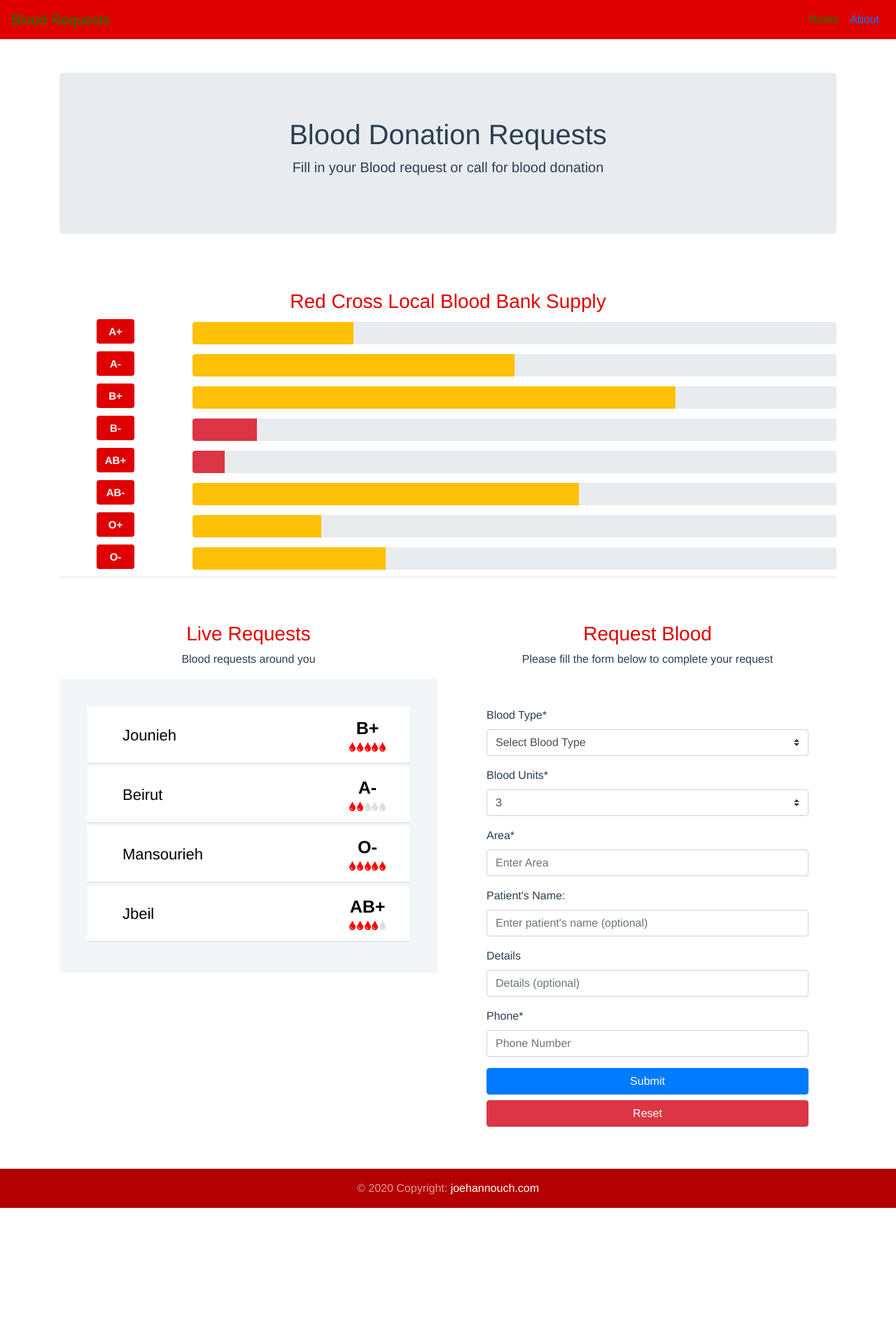
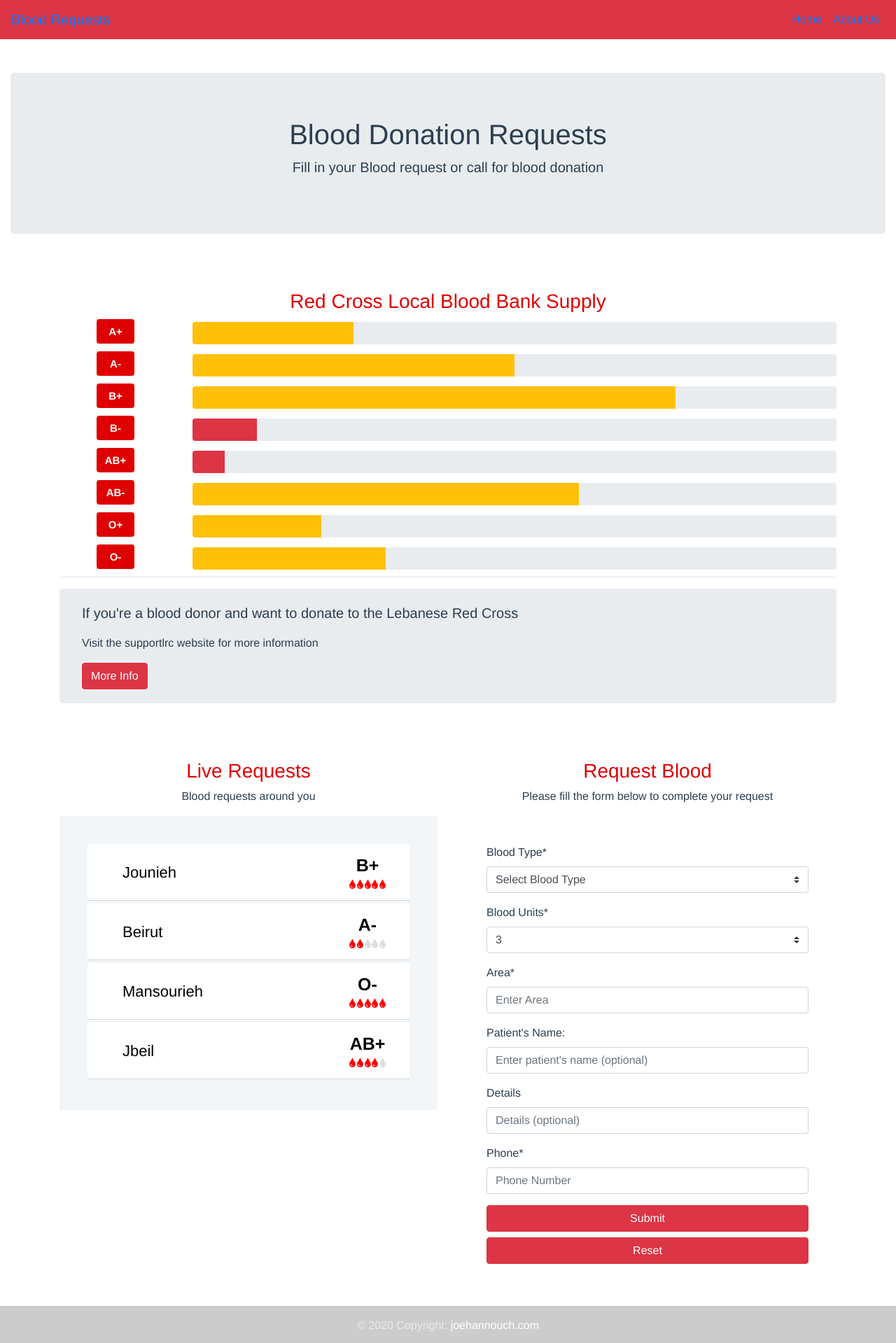
Before and after one commit to joehannouch/nabad, a Vue app: page /#/ in a window 1280 px wide. Shown: the top 1919 px of the page at 70% size. Before the commit the page ends 1726 px from the top, so only its background shows below. Built offline with nearby package versions, Linux system fonts and the light colour scheme; what vue-toast-notification would draw is missing.

Commit message:
Color scheme and modals

```diff
--- a/src/components/AddRequest.vue
+++ b/src/components/AddRequest.vue
@@ -64,7 +64,7 @@
         ></b-form-input>
         </b-form-group>
 
-      <b-button type="submit" variant="primary" class="btn-block">Submit</b-button>
+      <b-button type="submit" variant="danger" class="btn-block">Submit</b-button>
       <b-button type="reset" variant="danger" class="btn-block">Reset</b-button>
     </b-form>
 
--- a/src/components/BloodSupply.vue
+++ b/src/components/BloodSupply.vue
@@ -3,7 +3,7 @@
     <h3>Red Cross Local Blood Bank Supply</h3>
     <div v-for="bar in bars" class="row mb-3 bloodsupplyrow" v-bind:key="bar.varient">
       <div class="col-sm-2">
-        <b-badge class="bloodtypebadge">{{ bar.type }} </b-badge>
+        <b-badge class="bloodtypebadge">{{ bar.type }}</b-badge>
       </div>
       <div class="col-sm-10 pt-1">
         <b-progress>
@@ -19,6 +19,13 @@
       </div>
     </div>
     <hr />
+
+    <div>
+      <b-jumbotron id="supplyhero" lead="If you're a blood donor and want to donate to the Lebanese Red Cross">
+        <p>Visit the supportlrc website for more information</p>
+        <b-button variant="danger" target="_blank" href="https://www.supportlrc.app/">More Info</b-button>
+      </b-jumbotron>
+    </div>
   </div>
 </template>
 
@@ -80,4 +87,9 @@ export default {
   -o-transition: height 0.6s ease;
   transition: height 0.6s ease;
 }
+#supplyhero{
+  text-align: left;
+  padding-top: 20px;
+  padding-bottom: 20px;
+}
 </style>
--- a/src/components/RequestItem.vue
+++ b/src/components/RequestItem.vue
@@ -16,11 +16,31 @@
           <div class="requestType">
             {{request.bloodtype}}
             <span class="bloodunits">
-              <font-awesome-icon class="dropicon" :class="{'dropiconred' : request.bloodunits >= 1}" icon="tint" />
-              <font-awesome-icon class="dropicon" :class="{'dropiconred' : request.bloodunits >= 2}" icon="tint" />
-              <font-awesome-icon class="dropicon" :class="{'dropiconred' : request.bloodunits >= 3}" icon="tint" />
-              <font-awesome-icon class="dropicon" :class="{'dropiconred' : request.bloodunits >= 4}" icon="tint" />
-              <font-awesome-icon class="dropicon" :class="{'dropiconred' : request.bloodunits >= 5}" icon="tint" />
+              <font-awesome-icon
+                class="dropicon"
+                :class="{'dropiconred' : request.bloodunits >= 1}"
+                icon="tint"
+              />
+              <font-awesome-icon
+                class="dropicon"
+                :class="{'dropiconred' : request.bloodunits >= 2}"
+                icon="tint"
+              />
+              <font-awesome-icon
+                class="dropicon"
+                :class="{'dropiconred' : request.bloodunits >= 3}"
+                icon="tint"
+              />
+              <font-awesome-icon
+                class="dropicon"
+                :class="{'dropiconred' : request.bloodunits >= 4}"
+                icon="tint"
+              />
+              <font-awesome-icon
+                class="dropicon"
+                :class="{'dropiconred' : request.bloodunits >= 5}"
+                icon="tint"
+              />
             </span>
           </div>
         </b-button>
@@ -29,30 +49,61 @@
       <b-collapse :id="request.id" accordion="my-accordion" role="tabpanel" class="requestBody">
         <b-card-body>
           <b-card-text>
-
             <b-container>
-
               <b-row>
                 <b-col cols="8" style="text-align:left;">
-              <p v-show="request.name"><font-awesome-icon class="bodyicon" icon="user" />{{request.name}}</p>
+                  <p v-show="request.name">
+                    <font-awesome-icon class="bodyicon" icon="user" />
+                    {{request.name}}
+                  </p>
 
-              <p v-show="request.details"><font-awesome-icon class="bodyicon" icon="info-circle" />{{ request.details }}</p>
+                  <p v-show="request.details">
+                    <font-awesome-icon class="bodyicon" icon="info-circle" />
+                    {{ request.details }}
+                  </p>
                 </b-col>
 
                 <b-col cols="4" style="text-align:right;">
                   <div>
-                <b-button variant="outline-primary" class="m-1"><font-awesome-icon icon="phone"/></b-button>
-                <b-button variant="outline-primary" class="m-1"><font-awesome-icon icon="share-alt"/></b-button>
+                    <b-button
+                      v-b-popover.top="request.phone"
+                      title="Contact Phone Number"
+                      variant="outline-danger"
+                      class="m-1"
+                    >
+                      <font-awesome-icon icon="phone" />
+                    </b-button>
+                    <b-button v-b-modal="request.id" variant="outline-danger" class="m-1">
+                      <font-awesome-icon icon="share-alt" />
+                    </b-button>
                   </div>
                 </b-col>
-
               </b-row>
             </b-container>
-
           </b-card-text>
         </b-card-body>
       </b-collapse>
     </b-card>
+
+    <b-modal ok-title="Share" ok-variant="danger" :id="request.id" title="Share Blood Request">
+      <b-card
+
+        img-src="https://www.samuitimes.com/wp-content/uploads/2013/08/blood-donation.jpg"
+        img-alt="Image"
+        img-top
+        tag="article"
+        style="max-width: 20rem;"
+        class="mb-2"
+      >
+        <b-card-text><span class="bloodunitstext">[{{request.bloodunits}}]</span> {{request.bloodtype}} units needed in {{request.area}}
+
+        <span v-if="request.name"> for {{request.name}}</span>
+        </b-card-text>
+
+        <p>Contact {{request.phone}}</p>
+
+      </b-card>
+    </b-modal>
   </div>
 </template>
 
@@ -140,18 +191,22 @@ export default {
   font-size: 13px;
 }
 
-.dropicon{
- margin:1px;
+.dropicon {
+  margin: 1px;
   color: #ddd;
 }
 
-.dropiconred{
- margin:1px;
+.dropiconred {
+  margin: 1px;
   color: #ff0000;
 }
 
-.bodyicon{
+.bodyicon {
   margin-right: 5px;
-  margin-left:5px;
+  margin-left: 5px;
+}
+
+.bloodunitstext{
+  font-weight: bold;
 }
 </style>
--- a/src/components/layout/Footer.vue
+++ b/src/components/layout/Footer.vue
@@ -1,7 +1,7 @@
 <template>
   <div>
       <!-- Footer -->
-        <footer class="page-footer font-small blue">
+        <footer class="page-footer font-small blue danger">
 
             <!-- Copyright -->
             <div class="footer-copyright text-center py-3">© 2020 Copyright:
@@ -23,7 +23,7 @@ export default {
 <style>
     .page-footer{
         margin-top: 20px;
-        background-color: #DF0101 !important;
+        /* background-color: #DF0101 !important; */
     }
 
     footer.page-footer .footer-copyright {
--- a/src/components/layout/Header.vue
+++ b/src/components/layout/Header.vue
@@ -7,9 +7,10 @@
         </div>
     </header> -->
 
-    <b-navbar toggleable="lg" type="dark" variant="primary">
+    <b-navbar toggleable="lg" type="dark" variant="danger">
     <b-navbar-brand href="#"><router-link to="/">Blood Requests</router-link></b-navbar-brand>
 
+    <!-- https://icc.edu/calendar/files/featured-image-red-cross-blood-drive.jpg -->
     <b-navbar-toggle target="nav-collapse"></b-navbar-toggle>
 
     <b-collapse id="nav-collapse" is-nav>
@@ -20,7 +21,7 @@
 
            <b-navbar-nav>
                <b-nav-item href="#"><b-link :to="'/'">Home</b-link></b-nav-item>
-               <b-nav-item href="#"><b-link :to="'/about'">About</b-link></b-nav-item>
+               <b-nav-item href="#"><b-link :to="'/about'">About Us</b-link></b-nav-item>
 
 
 
@@ -47,16 +48,13 @@ export default {
    padding: 10px;
 }
 
-.header a{
+/* .header a{
     color: #fff;
     padding-right: 5px;
 }
 
-.bg-primary {
-    background:#DF0101 !important;
-}
 
 .router-link-exact-active{
     color:green;
-}
+} */
 </style>
--- a/src/views/Home.vue
+++ b/src/views/Home.vue
@@ -1,74 +1,69 @@
 <template>
+  <div>
+    <b-container fluid>
+      <b-row class="mt-5">
+        <b-col>
+          <MainJumbo />
+        </b-col>
+      </b-row>
+    </b-container>
 
     <b-container>
-
       <b-row class="mt-5">
-    <b-col >
-    <MainJumbo/>
+        <b-col>
+          <BloodSupply />
         </b-col>
       </b-row>
       <b-row class="mt-5">
-    <b-col >
-      <BloodSupply/>
-    </b-col>
-  </b-row>
-  <b-row class="mt-5">
-
         <b-col>
           <div id="app">
             <h3>Live Requests</h3>
             <p>Blood requests around you</p>
             <div role="tablist" id="requestsList">
-        <Bloodrequests v-bind:requests="requests" v-on:delete-request="deleteRequest"/>
+              <Bloodrequests v-bind:requests="requests" v-on:delete-request="deleteRequest" />
             </div>
           </div>
-
         </b-col>
 
         <b-col>
-
           <h3>Request Blood</h3>
           <p>Please fill the form below to complete your request</p>
 
-        <AddRequest v-on:add-request="addRequest"/>
+          <AddRequest v-on:add-request="addRequest" />
         </b-col>
-
       </b-row>
     </b-container>
-
-
+  </div>
 </template>
 
 <script>
-import Vue from 'vue'
-import Bloodrequests from '../components/Bloodrequests';
-import AddRequest from '../components/AddRequest';
-import BloodSupply from '../components/BloodSupply';
-import MainJumbo from '../components/MainJumbo';
+import Vue from "vue";
+import Bloodrequests from "../components/Bloodrequests";
+import AddRequest from "../components/AddRequest";
+import BloodSupply from "../components/BloodSupply";
+import MainJumbo from "../components/MainJumbo";
 
-import VueToast from 'vue-toast-notification';
+import VueToast from "vue-toast-notification";
 
-import 'vue-toast-notification/dist/theme-default.css';
-
+import "vue-toast-notification/dist/theme-default.css";
 
 Vue.use(VueToast);
 
 export default {
-
-  name: 'Home',
+  name: "Home",
   components: {
     Bloodrequests,
     AddRequest,
     BloodSupply,
     MainJumbo
   },
-  data(){
+  data() {
     return {
       count: 0,
 
-      requests:[
+      requests: [
         {
-          id:'1',
+          id: "1",
           type: 1,
           bloodtype: "B+",
           bloodunits: 5,
@@ -80,7 +75,7 @@ export default {
           active: true
         },
         {
-          id:'2',
+          id: "2",
           type: 1,
           bloodtype: "A-",
           bloodunits: 2,
@@ -92,7 +87,7 @@ export default {
           active: true
         },
         {
-          id:'3',
+          id: "3",
           type: 1,
           bloodtype: "O-",
           bloodunits: 5,
@@ -104,7 +99,7 @@ export default {
           active: true
         },
         {
-          id:'4',
+          id: "4",
           type: 2,
           bloodtype: "AB+",
           bloodunits: 4,
@@ -116,58 +111,44 @@ export default {
           active: true
         }
       ]
-    }
+    };
   },
-  methods:{
-    deleteRequest(id){
-      this.requests = this.requests.filter(request => request.id !== id)
+  methods: {
+    deleteRequest(id) {
+      this.requests = this.requests.filter(request => request.id !== id);
     },
-    addRequest(newRequest){
-
-      if(newRequest.name == ""){
-         Vue.$toast.warning('Please fill are required fields',
-        {
-          position: 'top'
-        })
-
-
-      }else{
-         if(this.count < 1){
+    addRequest(newRequest) {
+      if (newRequest.name == "") {
+        Vue.$toast.warning("Please fill are required fields", {
+          position: "top"
+        });
+      } else {
+        if (this.count < 1) {
           this.requests = [...this.requests, newRequest];
-          Vue.$toast.open(
-          {
-            message: 'Blood Request submitted, \r\n It will automatically expire in 3 days',
-            position: 'top'
+          Vue.$toast.open({
+            message:
+              "Blood Request submitted, \r\n It will automatically expire in 3 days",
+            position: "top"
           });
 
-
           this.count++;
-
-      }else{
-
-        Vue.$toast.error('You already have an active request',
-        {
-          position: 'top'
-        })
-
-
-      }
-      }
-
-
+        } else {
+          Vue.$toast.error("You already have an active request", {
+            position: "top"
+          });
         }
       }
     }
+  }
+};
 </script>
 
 <style>
-  .bloodsupply{
+.bloodsupply {
   width: 50%;
 }
 
-  #requestsList{
+#requestsList {
   background-color: #f2f6f9;
 }
-
-
 </style>
```
Lines whose indentation alone changed are shown as unchanged.
